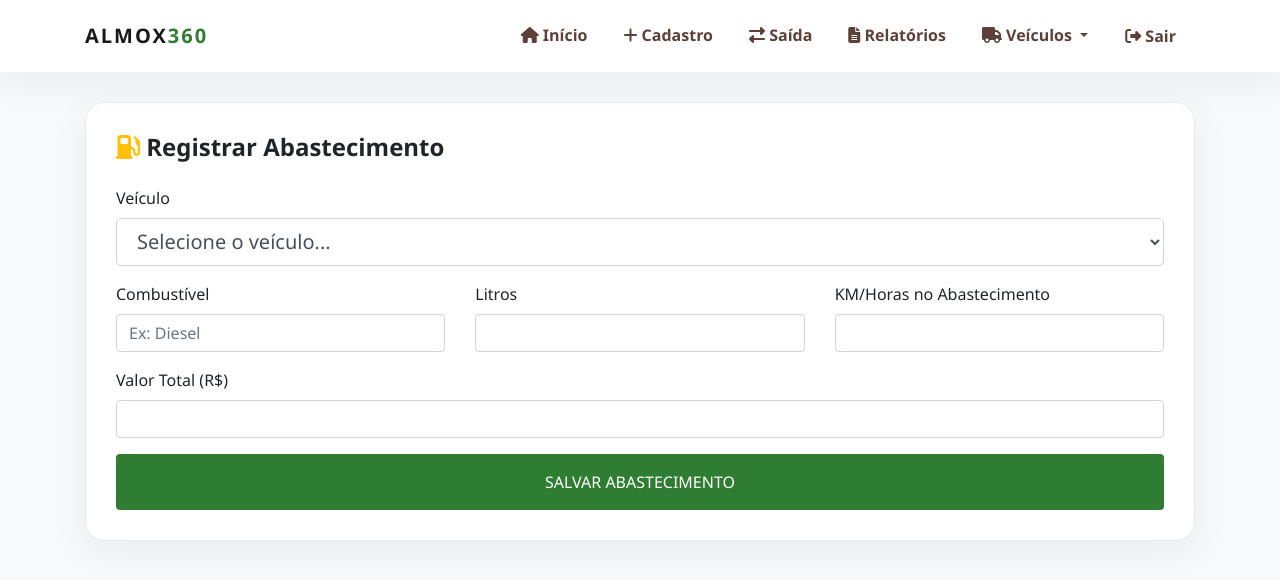
After one commit to ycamillo2-art/almox360, a Django app: page /abastecimento/ in a window 1280 px wide. The commit adds this page. Shown: the top 580 px of the page. Run offline with Django 5.2, Linux system fonts and the light colour scheme; a user stored in the database is signed in; data that the repository does not hold is empty; some libraries are stand-ins or nearby versions.

Commit message:
feat: implement vehicle module (fleet, fuel, maintenance)

```diff
--- /dev/null
+++ b/almox/templates/almox/abastecimento.html
@@ -0,0 +1,37 @@
+{% extends 'almox/base.html' %}
+{% block content %}
+<div class="main-card">
+    <h4 class="font-weight-bold mb-4"><i class="fas fa-gas-pump text-warning"></i> Registrar Abastecimento</h4>
+    <form method="post">
+        {% csrf_token %}
+        <div class="form-group">
+            <label>Veículo</label>
+            <select name="veiculo" class="form-control form-control-lg" required>
+                <option value="">Selecione o veículo...</option>
+                {% for v in veiculos %}
+                    <option value="{{ v.id }}">{{ v.placa }} - {{ v.descricao }} (KM: {{ v.km_atual }})</option>
+                {% endfor %}
+            </select>
+        </div>
+        <div class="row">
+            <div class="col-md-4 form-group">
+                <label>Combustível</label>
+                <input type="text" name="combustivel" class="form-control" required placeholder="Ex: Diesel">
+            </div>
+            <div class="col-md-4 form-group">
+                <label>Litros</label>
+                <input type="number" name="litros" class="form-control" required step="0.01">
+            </div>
+            <div class="col-md-4 form-group">
+                <label>KM/Horas no Abastecimento</label>
+                <input type="number" name="km" class="form-control" required step="0.01">
+            </div>
+        </div>
+        <div class="form-group">
+            <label>Valor Total (R$)</label>
+            <input type="number" name="valor" class="form-control" required step="0.01">
+        </div>
+        <button type="submit" class="btn btn-success-custom w-100 py-3">SALVAR ABASTECIMENTO</button>
+    </form>
+</div>
+{% endblock %}
--- a/almox/templates/almox/base.html
+++ b/almox/templates/almox/base.html
@@ -79,6 +79,16 @@
                     <li class="nav-item"><a class="nav-link nav-link-custom" href="{% url 'cadastro' %}"><i class="fas fa-plus"></i> Cadastro</a></li>
                     <li class="nav-item"><a class="nav-link nav-link-custom" href="{% url 'movimentacao' %}"><i class="fas fa-exchange-alt"></i> Saída</a></li>
                     <li class="nav-item"><a class="nav-link nav-link-custom" href="{% url 'relatorios' %}"><i class="fas fa-file-alt"></i> Relatórios</a></li>
+                    <li class="nav-item dropdown">
+                        <a class="nav-link nav-link-custom dropdown-toggle" href="#" id="navbarVeiculos" role="button" data-toggle="dropdown">
+                            <i class="fas fa-truck"></i> Veículos
+                        </a>
+                        <div class="dropdown-menu">
+                            <a class="dropdown-item" href="{% url 'veiculos' %}">Frotas</a>
+                            <a class="dropdown-item" href="{% url 'abastecimento' %}">Abastecimento</a>
+                            <a class="dropdown-item" href="{% url 'manutencao' %}">Manutenção</a>
+                        </div>
+                    </li>
                     <li class="nav-item">
                         <form action="{% url 'logout' %}" method="post" class="inline">
                             {% csrf_token %}
--- a/almox/urls.py
+++ b/almox/urls.py
@@ -6,6 +6,9 @@ urlpatterns = [
     path('cadastro/', views.cadastro, name='cadastro'),
     path('movimentacao/', views.movimentacao, name='movimentacao'),
     path('relatorios/', views.relatorios, name='relatorios'),
+    path('veiculos/', views.veiculos, name='veiculos'),
+    path('abastecimento/', views.abastecimento, name='abastecimento'),
+    path('manutencao/', views.manutencao, name='manutencao'),
     path('login/', views.login_view, name='login'),
     path('logout/', views.logout_view, name='logout'),
 ]
--- a/almox/views.py
+++ b/almox/views.py
@@ -2,7 +2,7 @@ from django.shortcuts import render, redirect
 from django.contrib.auth import authenticate, login, logout
 from django.contrib.auth.decorators import login_required
 from django.contrib import messages
-from .models import Produto, Historico
+from .models import Produto, Historico, Veiculo, Abastecimento, Manutencao
 from decimal import Decimal
 import re
 import unicodedata
@@ -24,7 +24,7 @@ def index(request):
         'total_itens': total_itens,
         'itens_alerta': alerta,
         'ferramentas_em_uso': int(em_uso),
-        'produtos': produtos[:10], # Mostrar apenas os 10 primeiros no dashboard
+        'produtos': produtos[:10],
     }
     return render(request, 'almox/index.html', context)
 
@@ -38,7 +38,6 @@ def cadastro(request):
         minimo = Decimal(request.POST.get('minimo', '0').replace(',', '.'))
         obs = request.POST.get('observacao', '')
 
-        # Verificar se existe
         existente = None
         for p in Produto.objects.all():
             if normalizar(p.nome) == normalizar(nome):
@@ -50,14 +49,10 @@ def cadastro(request):
             existente.save()
             messages.success(request, f"Estoque atualizado para: {existente.nome}")
         else:
-            # Gerar Código
             prefixos = {"FERRAMENTAS": "FER", "DIVERSOS": "DIV", "DEFENSIVOS": "DEF", "ADUBO": "ADU"}
             prefixo = prefixos.get(categoria, categoria[:3])
             ultimo = Produto.objects.filter(codigo__startswith=prefixo).order_by('-codigo').first()
-            if ultimo:
-                num = int(ultimo.codigo.split('-')[1]) + 1
-            else:
-                num = 1
+            num = (int(ultimo.codigo.split('-')[1]) + 1) if ultimo else 1
             codigo = f"{prefixo}-{str(num).zfill(4)}"
 
             Produto.objects.create(
@@ -65,9 +60,7 @@ def cadastro(request):
                 saldo=saldo, local=local, minimo=minimo, observacao=obs
             )
             messages.success(request, f"Produto cadastrado com sucesso: {codigo}")
-
         return redirect('cadastro')
-
     return render(request, 'almox/cadastro.html')
 
 @login_required
@@ -83,7 +76,6 @@ def movimentacao(request):
 
         for p_id, q in zip(p_ids, quantidades):
             if not p_id or not q: continue
-
             produto = Produto.objects.get(id=p_id)
             qtd = Decimal(q.replace(',', '.'))
 
@@ -93,45 +85,76 @@ def movimentacao(request):
 
             saldo_anterior = produto.saldo
             produto.saldo -= qtd
-
             if 'FERRAMENT' in produto.categoria.upper():
                 produto.em_uso += qtd
-
             produto.save()
 
             Historico.objects.create(
                 produto_info=f"{produto.codigo} - {produto.nome}",
-                tipo=produto.categoria,
-                quantidade=qtd,
-                responsavel=responsavel,
-                saldo_anterior=saldo_anterior,
-                saldo_atual=produto.saldo,
-                local=produto.local
+                tipo=produto.categoria, quantidade=qtd, responsavel=responsavel,
+                saldo_anterior=saldo_anterior, saldo_atual=produto.saldo, local=produto.local
             )
-
         messages.success(request, "Movimentação realizada com sucesso!")
         return redirect('index')
-
-    produtos = Produto.objects.all()
-    return render(request, 'almox/movimentacao.html', {'produtos': produtos})
+    return render(request, 'almox/movimentacao.html', {'produtos': Produto.objects.all()})
 
 @login_required
 def relatorios(request):
-    registros = Historico.objects.all()
-    return render(request, 'almox/relatorios.html', {'registros': registros})
+    return render(request, 'almox/relatorios.html', {'registros': Historico.objects.all()})
+
+@login_required
+def veiculos(request):
+    if request.method == 'POST':
+        placa = request.POST.get('placa')
+        desc = request.POST.get('descricao')
+        km = request.POST.get('km_atual')
+        Veiculo.objects.create(placa=placa, descricao=desc, km_atual=km)
+        messages.success(request, "Veículo cadastrado!")
+        return redirect('veiculos')
+    return render(request, 'almox/veiculos.html', {'veiculos': Veiculo.objects.all()})
+
+@login_required
+def abastecimento(request):
+    if request.method == 'POST':
+        v_id = request.POST.get('veiculo')
+        comb = request.POST.get('combustivel')
+        litros = request.POST.get('litros')
+        km = request.POST.get('km')
+        valor = request.POST.get('valor')
+
+        veiculo = Veiculo.objects.get(id=v_id)
+        Abastecimento.objects.create(
+            veiculo=veiculo, combustivel=comb, litros=litros,
+            km_no_abastecimento=km, valor_total=valor
+        )
+        veiculo.km_atual = km
+        veiculo.save()
+        messages.success(request, "Abastecimento registrado!")
+        return redirect('index')
+    return render(request, 'almox/abastecimento.html', {'veiculos': Veiculo.objects.all()})
+
+@login_required
+def manutencao(request):
+    if request.method == 'POST':
+        v_id = request.POST.get('veiculo')
+        desc = request.POST.get('descricao')
+        custo = request.POST.get('custo')
+        km = request.POST.get('km')
+
+        veiculo = Veiculo.objects.get(id=v_id)
+        Manutencao.objects.create(veiculo=veiculo, descricao=desc, custo=custo, km_da_manutencao=km)
+        messages.success(request, "Manutenção registrada!")
+        return redirect('index')
+    return render(request, 'almox/manutencao.html', {'veiculos': Veiculo.objects.all()})
 
 def login_view(request):
     if request.method == 'POST':
-        u = request.POST.get('username')
-        p = request.POST.get('password')
+        u, p = request.POST.get('username'), request.POST.get('password')
         user = authenticate(username=u, password=p)
         if user:
-            login(request, user)
-            return redirect('index')
-        else:
-            messages.error(request, "Usuário ou senha inválidos")
+            login(request, user); return redirect('index')
+        messages.error(request, "Usuário ou senha inválidos")
     return render(request, 'almox/login.html')
 
 def logout_view(request):
-    logout(request)
-    return redirect('login')
+    logout(request); return redirect('login')
```
Also changed, not shown: almox/models.py (+24 -5 lines), almox/templates/almox/manutencao.html (added, +33 -0 lines), almox/templates/almox/veiculos.html (added, +46 -0 lines), almox/migrations/0002_veiculo_manutencao_abastecimento.py (added), db.sqlite3.
